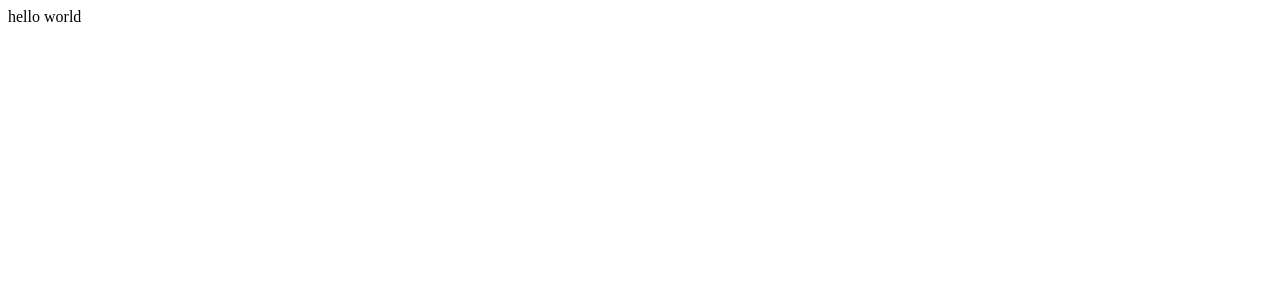
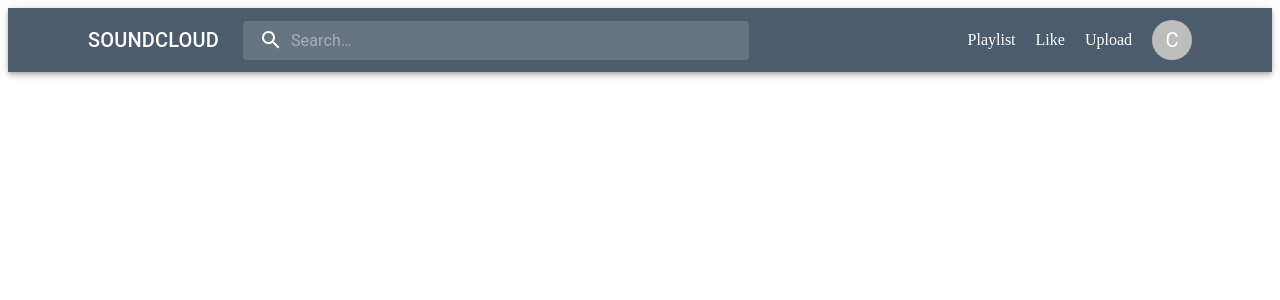
Before and after one commit to vixuancu/SoundCloud-nextJs, a Next.js app: page / in a window 1280 px wide. Shown: the top 300 px of the page. Built offline with nearby package versions, Linux system fonts and the light colour scheme.

Commit message:
Design Appbar

```diff
--- a/src/app/page.tsx
+++ b/src/app/page.tsx
@@ -1,3 +1,9 @@
+import AppHeader from "@/components/header/app.header";
+
 export default function HomePage() {
-  return <div>hello world</div>;
+  return (
+    <div>
+      <AppHeader />
+    </div>
+  );
 }
--- /dev/null
+++ b/src/components/header/app.header.tsx
@@ -0,0 +1,219 @@
+"use client";
+import * as React from "react";
+import { styled, alpha } from "@mui/material/styles";
+import AppBar from "@mui/material/AppBar";
+import Box from "@mui/material/Box";
+import Toolbar from "@mui/material/Toolbar";
+import IconButton from "@mui/material/IconButton";
+import Typography from "@mui/material/Typography";
+import InputBase from "@mui/material/InputBase";
+import Badge from "@mui/material/Badge";
+import MenuItem from "@mui/material/MenuItem";
+import Menu from "@mui/material/Menu";
+import MenuIcon from "@mui/icons-material/Menu";
+import SearchIcon from "@mui/icons-material/Search";
+import AccountCircle from "@mui/icons-material/AccountCircle";
+import MailIcon from "@mui/icons-material/Mail";
+import NotificationsIcon from "@mui/icons-material/Notifications";
+import MoreIcon from "@mui/icons-material/MoreVert";
+import Container from "@mui/material/Container";
+import Avatar from "@mui/material/Avatar";
+// style component
+const Search = styled("div")(({ theme }) => ({
+  position: "relative",
+  borderRadius: theme.shape.borderRadius,
+  backgroundColor: alpha(theme.palette.common.white, 0.15),
+  "&:hover": {
+    backgroundColor: alpha(theme.palette.common.white, 0.25),
+  },
+  marginRight: theme.spacing(2),
+  marginLeft: 0,
+  width: "100%",
+  [theme.breakpoints.up("sm")]: {
+    marginLeft: theme.spacing(3),
+    width: "auto",
+  },
+}));
+
+const SearchIconWrapper = styled("div")(({ theme }) => ({
+  padding: theme.spacing(0, 2),
+  height: "100%",
+  position: "absolute",
+  pointerEvents: "none",
+  display: "flex",
+  alignItems: "center",
+  justifyContent: "center",
+}));
+
+const StyledInputBase = styled(InputBase)(({ theme }) => ({
+  color: "inherit",
+  "& .MuiInputBase-input": {
+    padding: theme.spacing(1, 1, 1, 0),
+    // vertical padding + font size from searchIcon
+    paddingLeft: `calc(1em + ${theme.spacing(4)})`,
+    transition: theme.transitions.create("width"),
+    width: "100%",
+    [theme.breakpoints.up("md")]: {
+      //   width: "20ch",
+      width: "50ch",
+    },
+  },
+}));
+
+export default function AppHeader() {
+  const [anchorEl, setAnchorEl] = React.useState<null | HTMLElement>(null);
+  const [mobileMoreAnchorEl, setMobileMoreAnchorEl] =
+    React.useState<null | HTMLElement>(null);
+
+  const isMenuOpen = Boolean(anchorEl);
+  const isMobileMenuOpen = Boolean(mobileMoreAnchorEl);
+
+  const handleProfileMenuOpen = (event: React.MouseEvent<HTMLElement>) => {
+    setAnchorEl(event.currentTarget);
+  };
+
+  const handleMobileMenuClose = () => {
+    setMobileMoreAnchorEl(null);
+  };
+
+  const handleMenuClose = () => {
+    setAnchorEl(null);
+    handleMobileMenuClose();
+  };
+
+  const handleMobileMenuOpen = (event: React.MouseEvent<HTMLElement>) => {
+    setMobileMoreAnchorEl(event.currentTarget);
+  };
+
+  const menuId = "primary-search-account-menu";
+  const renderMenu = (
+    <Menu
+      anchorEl={anchorEl}
+      anchorOrigin={{
+        vertical: "bottom",
+        horizontal: "right",
+      }}
+      id={menuId}
+      keepMounted
+      transformOrigin={{
+        vertical: "top",
+        horizontal: "right",
+      }}
+      open={isMenuOpen}
+      onClose={handleMenuClose}
+    >
+      <MenuItem onClick={handleMenuClose}>Profile</MenuItem>
+      <MenuItem onClick={handleMenuClose}>My account</MenuItem>
+    </Menu>
+  );
+
+  const mobileMenuId = "primary-search-account-menu-mobile";
+  const renderMobileMenu = (
+    <Menu
+      anchorEl={mobileMoreAnchorEl}
+      anchorOrigin={{
+        vertical: "top",
+        horizontal: "right",
+      }}
+      id={mobileMenuId}
+      keepMounted
+      transformOrigin={{
+        vertical: "top",
+        horizontal: "right",
+      }}
+      open={isMobileMenuOpen}
+      onClose={handleMobileMenuClose}
+    >
+      <MenuItem>
+        <IconButton size="large" aria-label="show 4 new mails" color="inherit">
+          <Badge badgeContent={4} color="error">
+            <MailIcon />
+          </Badge>
+        </IconButton>
+        <p>Messages</p>
+      </MenuItem>
+      <MenuItem>
+        <IconButton
+          size="large"
+          aria-label="show 17 new notifications"
+          color="inherit"
+        >
+          <Badge badgeContent={17} color="error">
+            <NotificationsIcon />
+          </Badge>
+        </IconButton>
+        <p>Notifications</p>
+      </MenuItem>
+      <MenuItem onClick={handleProfileMenuOpen}>
+        <IconButton
+          size="large"
+          aria-label="account of current user"
+          aria-controls="primary-search-account-menu"
+          aria-haspopup="true"
+          color="inherit"
+        >
+          <AccountCircle />
+        </IconButton>
+        <p>Profile</p>
+      </MenuItem>
+    </Menu>
+  );
+
+  return (
+    <Box sx={{ flexGrow: 1 }}>
+      <AppBar position="static" sx={{ backgroundColor: "#4c5c6c" }}>
+        <Container>
+          <Toolbar>
+            <Typography
+              variant="h6"
+              noWrap
+              component="div"
+              sx={{ display: { xs: "none", sm: "block" } }}
+            >
+              SOUNDCLOUD
+            </Typography>
+            <Search>
+              <SearchIconWrapper>
+                <SearchIcon />
+              </SearchIconWrapper>
+              <StyledInputBase
+                placeholder="Search…"
+                inputProps={{ "aria-label": "search" }}
+              />
+            </Search>
+            <Box sx={{ flexGrow: 1 }} />
+            <Box
+              sx={{
+                display: { xs: "none", md: "flex" },
+                gap: "20px",
+                alignItems: "center",
+                cursor: "pointer",
+              }}
+            >
+              <span>Playlist</span>
+              <span>Like</span>
+              <span>Upload</span>
+              {/* avatar */}
+
+              <Avatar onClick={handleProfileMenuOpen}>C</Avatar>
+            </Box>
+            <Box sx={{ display: { xs: "flex", md: "none" } }}>
+              <IconButton
+                size="large"
+                aria-label="show more"
+                aria-controls={mobileMenuId}
+                aria-haspopup="true"
+                onClick={handleMobileMenuOpen}
+                color="inherit"
+              >
+                <MoreIcon />
+              </IconButton>
+            </Box>
+          </Toolbar>
+        </Container>
+      </AppBar>
+      {renderMobileMenu}
+      {renderMenu}
+    </Box>
+  );
+}
```
